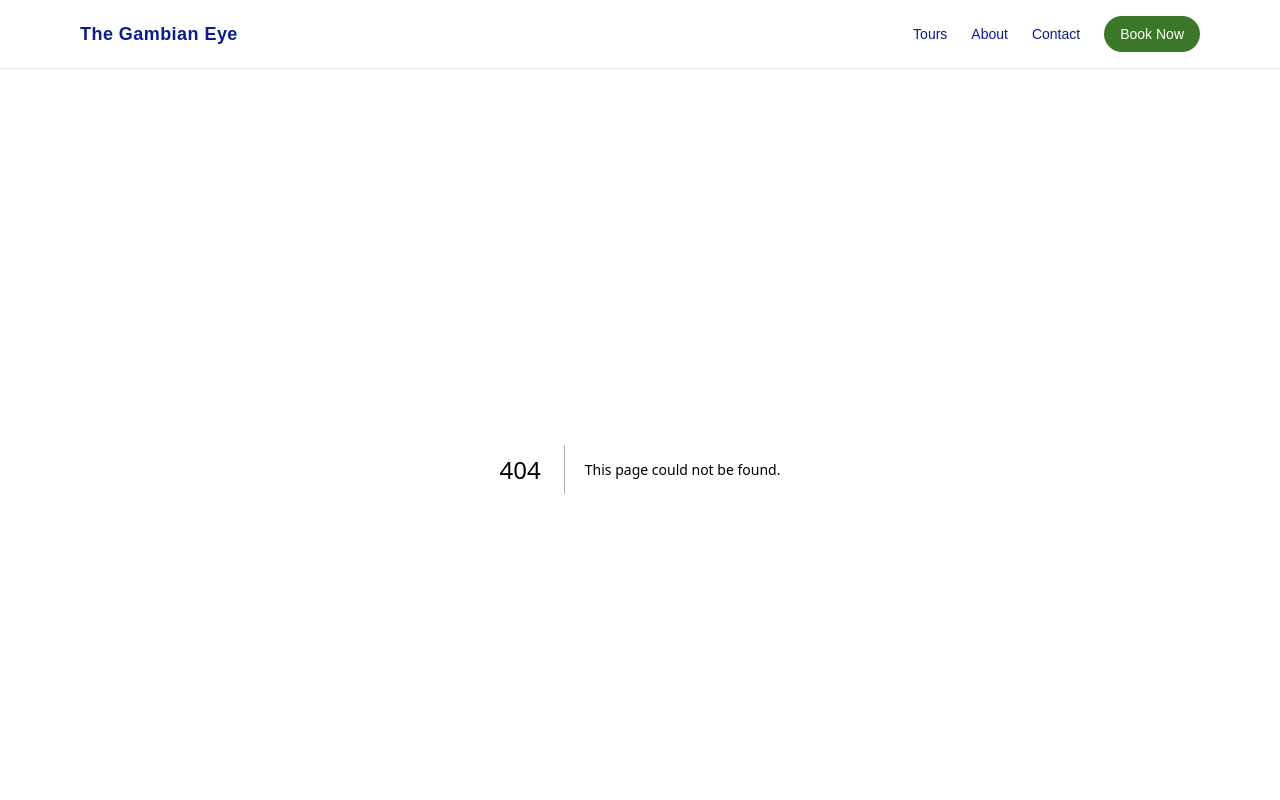
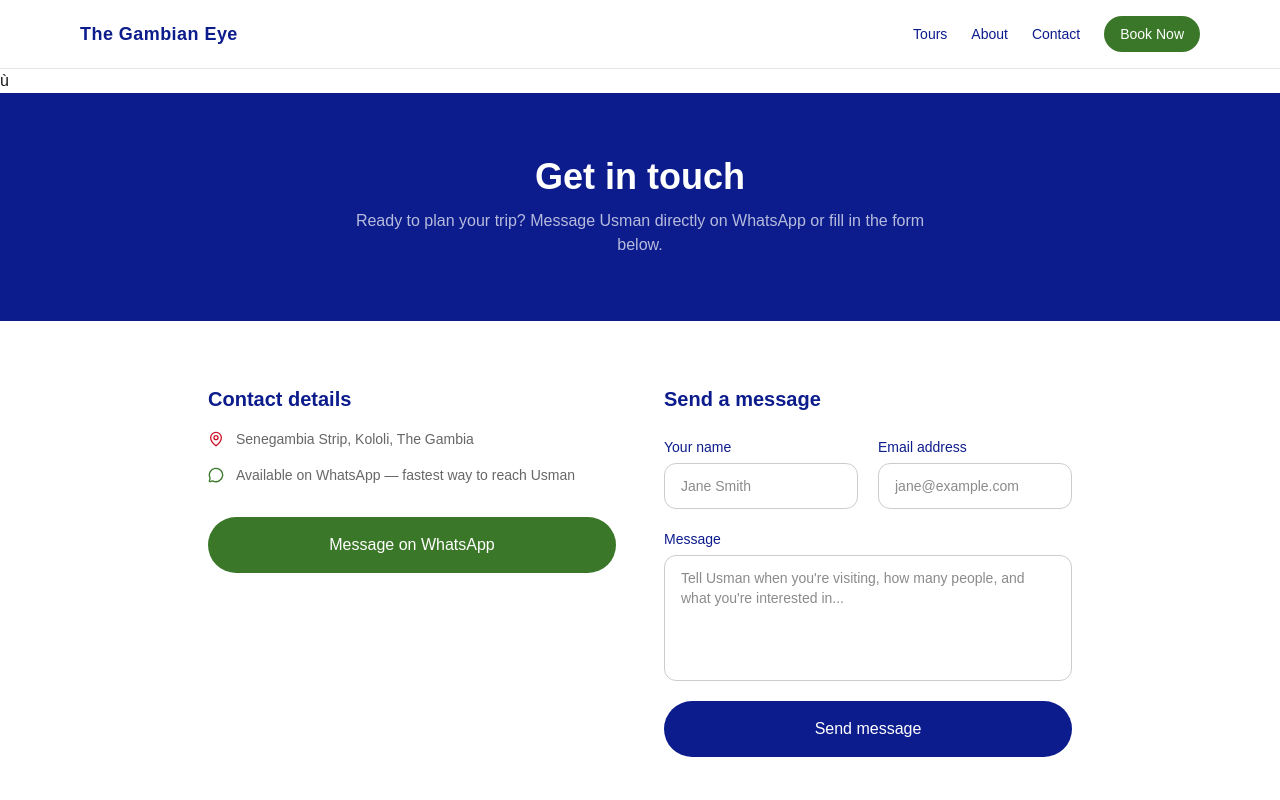
Before and after one commit to ApolloG01/the-gambian-eye-experience, a Next.js app: page /contact in a window 1280 px wide. Before the commit this address had no page. Shown: the top 800 px of the page. Built offline with nearby package versions, Linux system fonts and the light colour scheme.

Commit message:
feat: add contact page with Formspree form and WhatsApp CTA

```diff
--- /dev/null
+++ b/app/components/ContactForm.tsx
@@ -0,0 +1,118 @@
+"use client";
+
+import { useState } from "react";
+
+type FormState = "idle" | "submitting" | "success" | "error";
+
+export default function ContactForm() {
+  const [formState, setFormState] = useState<FormState>("idle");
+
+  async function handleSubmit(e: React.FormEvent<HTMLFormElement>) {
+    e.preventDefault();
+    setFormState("submitting");
+
+    const form = e.currentTarget;
+    const data = new FormData(form);
+
+    try {
+      const res = await fetch(process.env.NEXT_PUBLIC_FORMSPREE_ENDPOINT!, {
+        method: "POST",
+        body: data,
+        headers: { Accept: "application/json" },
+      });
+
+      if (res.ok) {
+        setFormState("success");
+        form.reset();
+      } else {
+        setFormState("error");
+      }
+    } catch {
+      setFormState("error");
+    }
+  }
+
+  if (formState === "success") {
+    return (
+      <div className="text-center py-12">
+        <p className="text-2xl font-semibold text-gambia-blue mb-2">
+          Message sent!
+        </p>
+        <p className="text-black/60">
+          Usman will get back to you as soon as possible.
+        </p>
+      </div>
+    );
+  }
+
+  return (
+    <form onSubmit={handleSubmit} className="flex flex-col gap-5">
+      <div className="grid grid-cols-1 sm:grid-cols-2 gap-5">
+        <div className="flex flex-col gap-1.5">
+          <label
+            htmlFor="name"
+            className="text-sm font-medium text-gambia-blue"
+          >
+            Your name
+          </label>
+          <input
+            id="name"
+            name="name"
+            type="text"
+            required
+            placeholder="Jane Smith"
+            className="border border-black/20 rounded-xl px-4 py-3 text-sm outline-none focus:border-gambia-blue transition-colors"
+          />
+        </div>
+        <div className="flex flex-col gap-1.5">
+          <label
+            htmlFor="email"
+            className="text-sm font-medium text-gambia-blue"
+          >
+            Email address
+          </label>
+          <input
+            id="email"
+            name="email"
+            type="email"
+            required
+            placeholder="jane@example.com"
+            className="border border-black/20 rounded-xl px-4 py-3 text-sm outline-none focus:border-gambia-blue transition-colors"
+          />
+        </div>
+      </div>
+
+      <div className="flex flex-col gap-1.5">
+        <label
+          htmlFor="message"
+          className="text-sm font-medium text-gambia-blue"
+        >
+          Message
+        </label>
+        <textarea
+          id="message"
+          name="message"
+          required
+          rows={5}
+          placeholder="Tell Usman when you're visiting, how many people, and what you're interested in..."
+          className="border border-black/20 rounded-xl px-4 py-3 text-sm outline-none focus:border-gambia-blue transition-colors resize-none"
+        />
+      </div>
+
+      {formState === "error" && (
+        <p className="text-sm text-gambia-red">
+          Something went wrong. Please try again or message Usman directly on
+          WhatsApp.
+        </p>
+      )}
+
+      <button
+        type="submit"
+        disabled={formState === "submitting"}
+        className="bg-gambia-blue text-white py-4 rounded-full font-medium hover:opacity-90 transition-opacity disabled:opacity-50"
+      >
+        {formState === "submitting" ? "Sending..." : "Send message"}
+      </button>
+    </form>
+  );
+}
--- /dev/null
+++ b/app/contact/page.tsx
@@ -0,0 +1,64 @@
+import { MapPin, MessageCircle } from "lucide-react";
+import ContactForm from "@/app/components/ContactForm";
+
+export const metadata = {
+  title: "Contact | The Gambian Eye",
+  description:
+    "Get in touch with Usman Baldeh to plan your private tour in The Gambia.",
+};
+
+export default function ContactPage() {
+  return (
+    <div>
+      ù{" "}
+      <div className="bg-gambia-blue text-white py-16 px-4 text-center">
+        <h1 className="text-4xl font-bold mb-3">Get in touch</h1>
+        <p className="text-white/70 max-w-xl mx-auto">
+          Ready to plan your trip? Message Usman directly on WhatsApp or fill in
+          the form below.
+        </p>
+      </div>
+      <div className="max-w-4xl mx-auto px-4 py-16">
+        <div className="grid grid-cols-1 md:grid-cols-2 gap-12">
+          {/* Left — contact info */}
+          <div className="flex flex-col gap-8">
+            <div>
+              <h2 className="text-xl font-bold text-gambia-blue mb-4">
+                Contact details
+              </h2>
+              <div className="flex flex-col gap-4">
+                <div className="flex items-start gap-3 text-sm text-black/60">
+                  <MapPin className="w-4 h-4 mt-0.5 shrink-0 text-gambia-red" />
+                  <span>Senegambia Strip, Kololi, The Gambia</span>
+                </div>
+                <div className="flex items-start gap-3 text-sm text-black/60">
+                  <MessageCircle className="w-4 h-4 mt-0.5 shrink-0 text-gambia-green" />
+                  <span>
+                    Available on WhatsApp — fastest way to reach Usman
+                  </span>
+                </div>
+              </div>
+            </div>
+
+            <a
+              href="https://wa.me/2209984010"
+              target="_blank"
+              rel="noopener noreferrer"
+              className="inline-flex items-center justify-center gap-2 bg-gambia-green text-white px-8 py-4 rounded-full font-medium hover:opacity-90 transition-opacity"
+            >
+              Message on WhatsApp
+            </a>
+          </div>
+
+          {/* Right — form */}
+          <div>
+            <h2 className="text-xl font-bold text-gambia-blue mb-6">
+              Send a message
+            </h2>
+            <ContactForm />
+          </div>
+        </div>
+      </div>
+    </div>
+  );
+}
```
